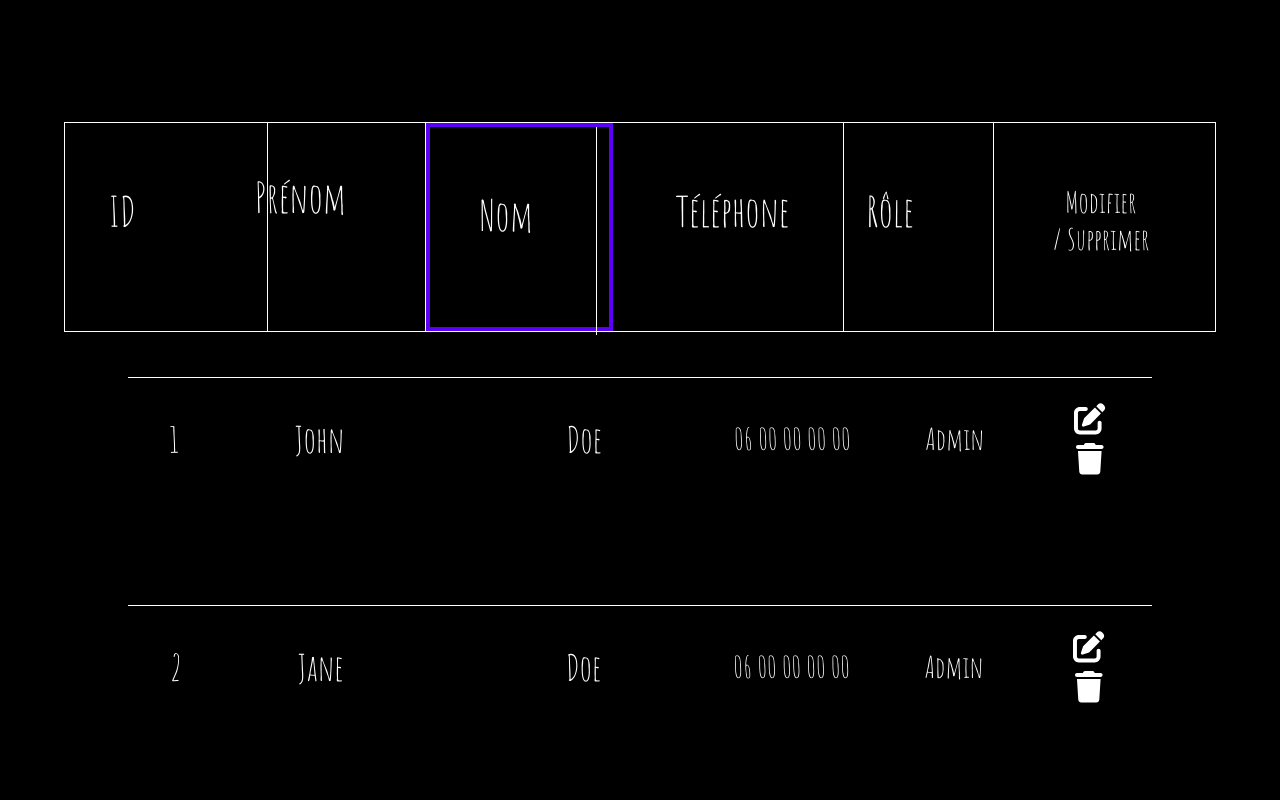
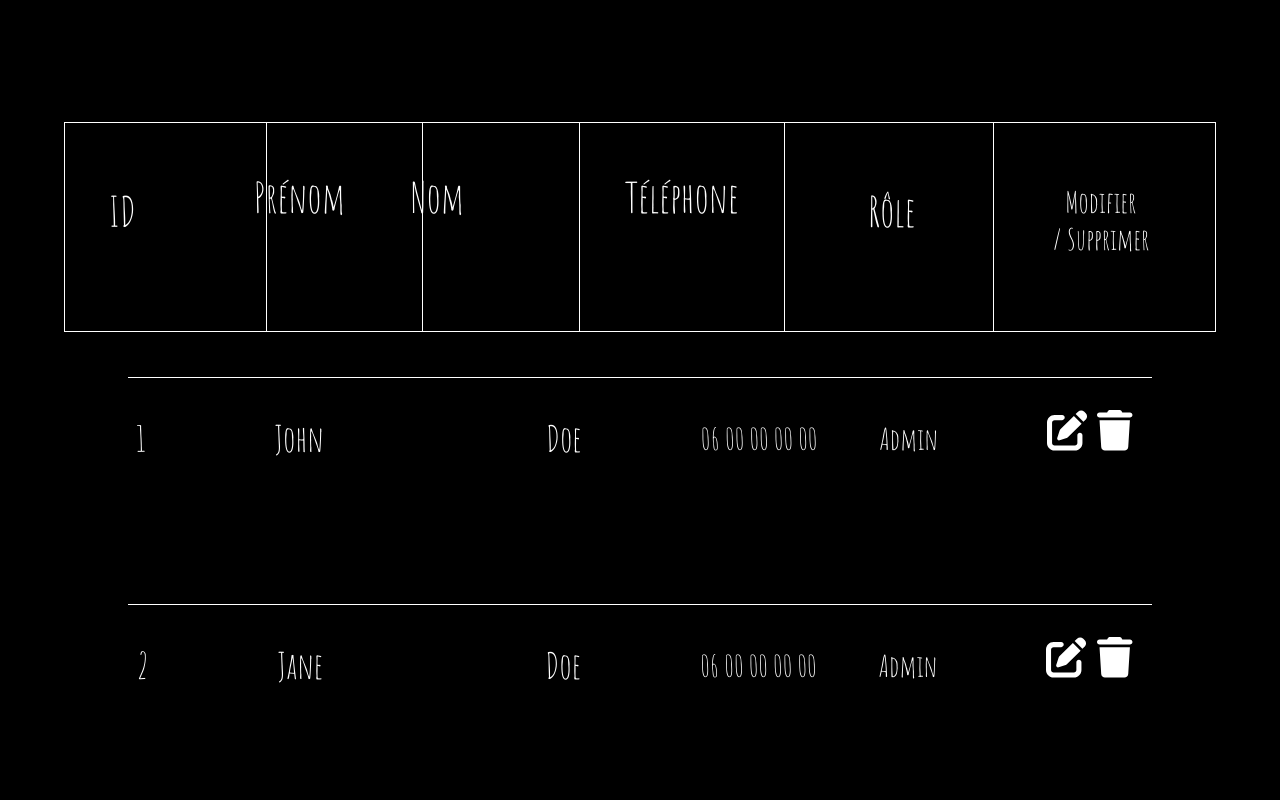
Before and after one commit to tristanlaulanie/waxandsea-front-dashboard, a React (Create React App) app: page /dashboard/users in a window 1280 px wide. Shown: the part 720-1520 px from the top of the page. Built offline with nearby package versions, Linux system fonts and the light colour scheme.

Commit message:
dashboard-users:desktop:done

```diff
--- a/src/components/Dashboard/UsersTable/UsersTable.css
+++ b/src/components/Dashboard/UsersTable/UsersTable.css
@@ -130,16 +130,37 @@
 }
 
 #lastname_box {
-    border: 4px solid rgb(91, 1, 247);
     height: 10em;
     width: 16.6%;
     text-align: center;
+    border-right: 1px solid white;
+}
+
+#name_id {
+    border: none;
+    padding: 0;
+    height: 4vw;
+    width: 4vw;
+    position: relative;
+    left: 5vw;
+    top: 6vh;
 }
 
 #phonenumber_box {
+    border-right: 1px solid white;
     height: 10em;
-    width: 16.6%;
+    width: 16vw;
     text-align: center;
+}
+
+#phonenumber-title {
+    border: none;
+    padding: 0;
+    height: 8vh;
+    width: 8vw;
+    position: relative;
+    left: 3.5vw;
+    top: 6vh;
 }
 
 #role_box {
@@ -236,7 +257,7 @@
 .firstname h1 {
     font-size: 1.2em;
     position: relative;
-    left: 0;
+    left: 1vw;
 }
 
 .lastname {
@@ -248,7 +269,7 @@
 .lastname h1 {
     font-size: 1.2em;
     position: relative;
-    left: 6vw;
+    left: 7vw;
 }
 
 .phonenumber {
@@ -266,11 +287,6 @@
     left: 2vw;
 }
 
-#phonenumber-title {
-    width: 15vw;
-    right: 0;
-}
-
 .role {
     position: relative;
     left: 4vw;
@@ -280,15 +296,16 @@
 .role h1 {
     font-size: 1em;
     position: relative;
-    left: -2vw;
+    left: -3vw;
 }
 
 .users_set_icons {
     border: none;
     position: relative;
-    left: 6vw;
+    left: 4vw;
     padding: 1em;
-    font-size: 0.7em;
+    font-size: 0.9em;
+    display: flex;
 }
 
 .users_set_icons i {
```
